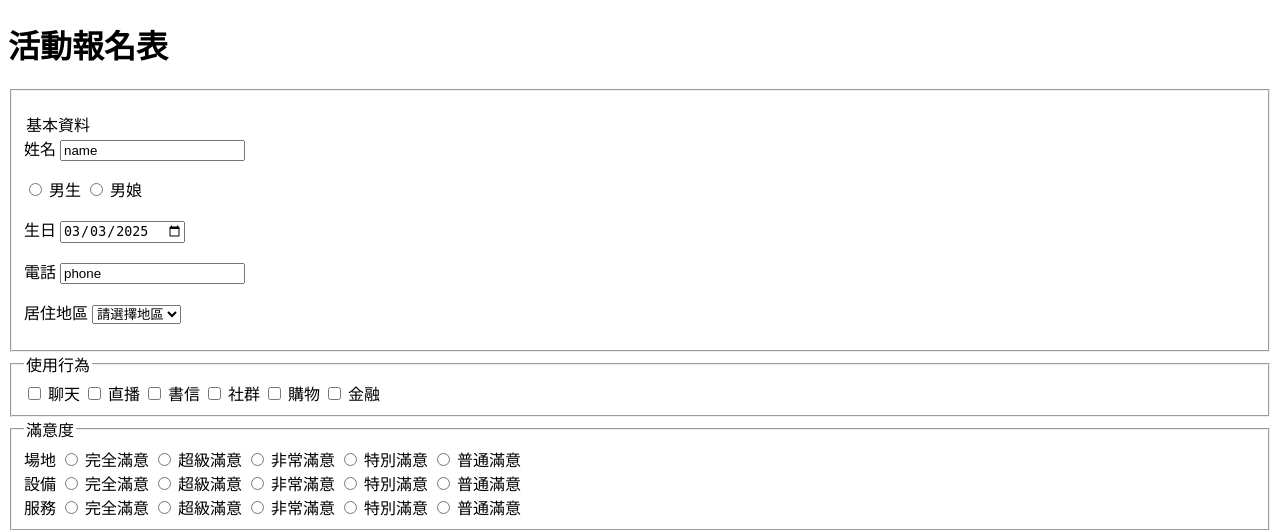
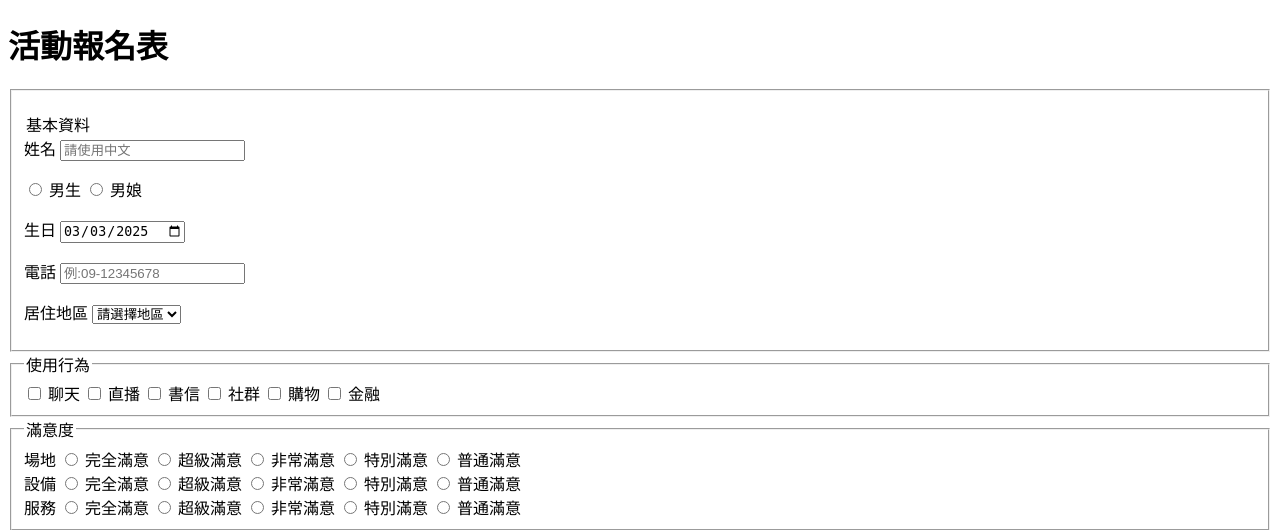
Before and after one commit to malicuious/neo, a PHP site: page /form.php in a window 1280 px wide. Shown: the top 530 px of the page. Run offline with PHP 8.4, Linux system fonts and the light colour scheme.

Commit message:
Update form.php

```diff
--- a/form.php
+++ b/form.php
@@ -12,7 +12,7 @@
             <p>
             <legend>基本資料</legend>
             <label for="name">姓名</label>
-            <input type="text" name="name" id="name" value="name" placeholder="請使用中文" required>
+            <input type="text" name="name" id="name" placeholder="請使用中文" required>
             </p>
             <p>
             <label for=""></label>
@@ -30,7 +30,7 @@
 
             <p>
                 <label for="phone">電話</label>
-                <input type="text" name="phone" id="phone" placeholder="例:09-12345678" value="phone">
+                <input type="text" name="phone" id="phone" placeholder="例:09-12345678">
             </p>
 
             <p>
```
